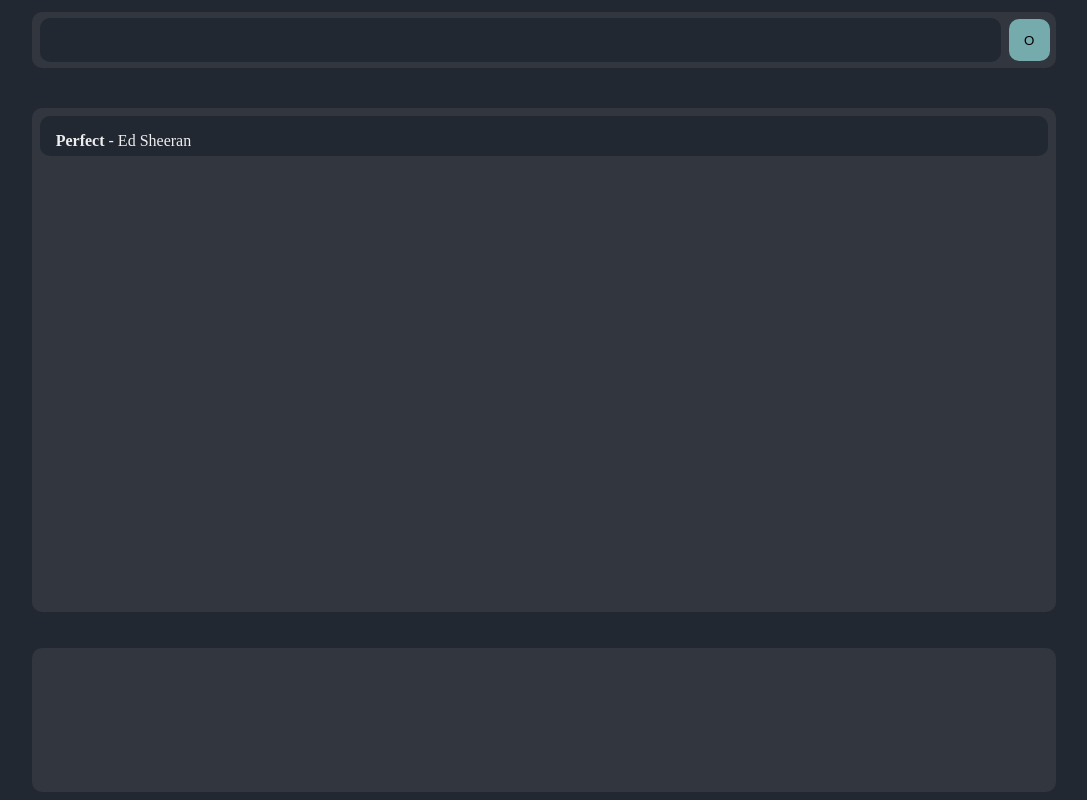
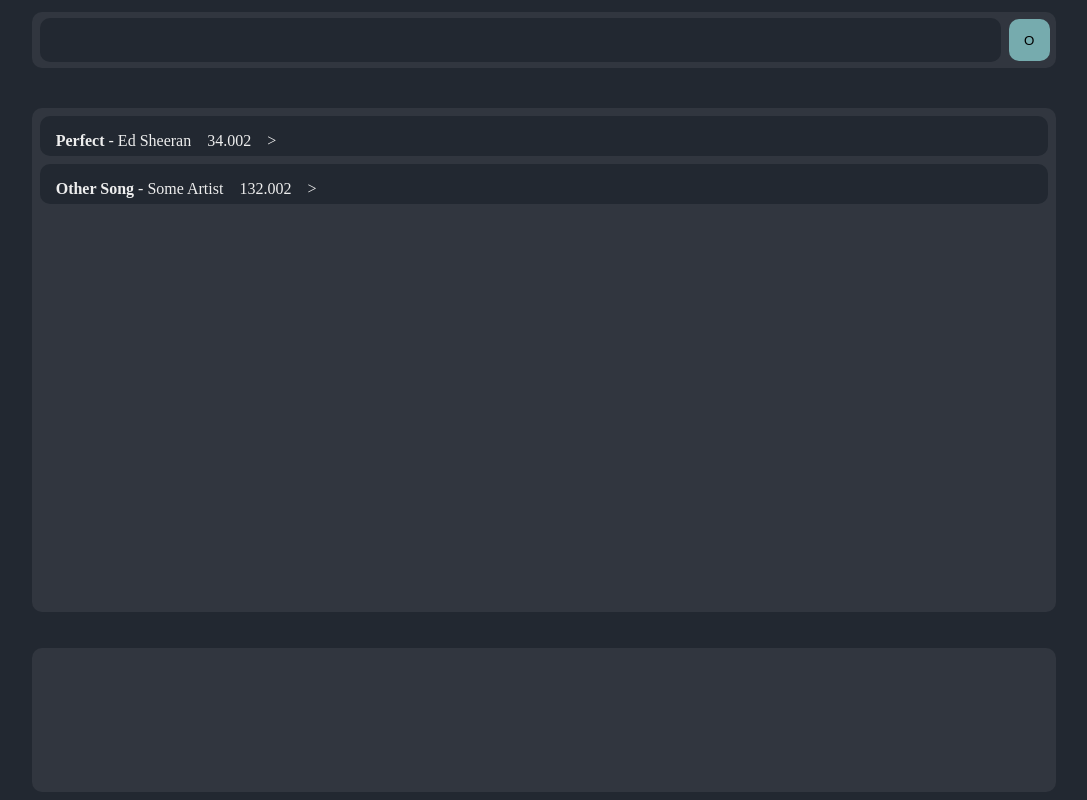
Before and after one commit to kirbs-btw/shuffle.ai, a website: page frontend/index.html in a window 1280 px wide. Shown: the whole page, without its empty margins (96-1183 px from the left). Drawn offline with Linux system fonts and the light colour scheme.

Commit message:
song styling

```diff
--- a/frontend/index.html
+++ b/frontend/index.html
@@ -22,8 +22,16 @@
             <div class="playlist-container">
                 <!-- playlist item-->
                 <div class="song-container">
-                    <p><b>Perfect</b> - Ed Sheeran</p>
+                    <p class="start-song-section"><b>Perfect</b> - Ed Sheeran</p>
+                    <p class="middle-song-section">34.002</p>
+                    <p class="end-song-section">></p>
                 </div>
+                <div class="song-container">
+                    <p class="start-song-section"><b>Other Song</b> - Some Artist</p>
+                    <p class="middle-song-section">132.002</p>
+                    <p class="end-song-section">></p>
+                </div>
+                <!-- splitting the song sections in 3 parts to have an even spacing -->
             </div>
         </div>
         <div class="suggestions-section">
```
